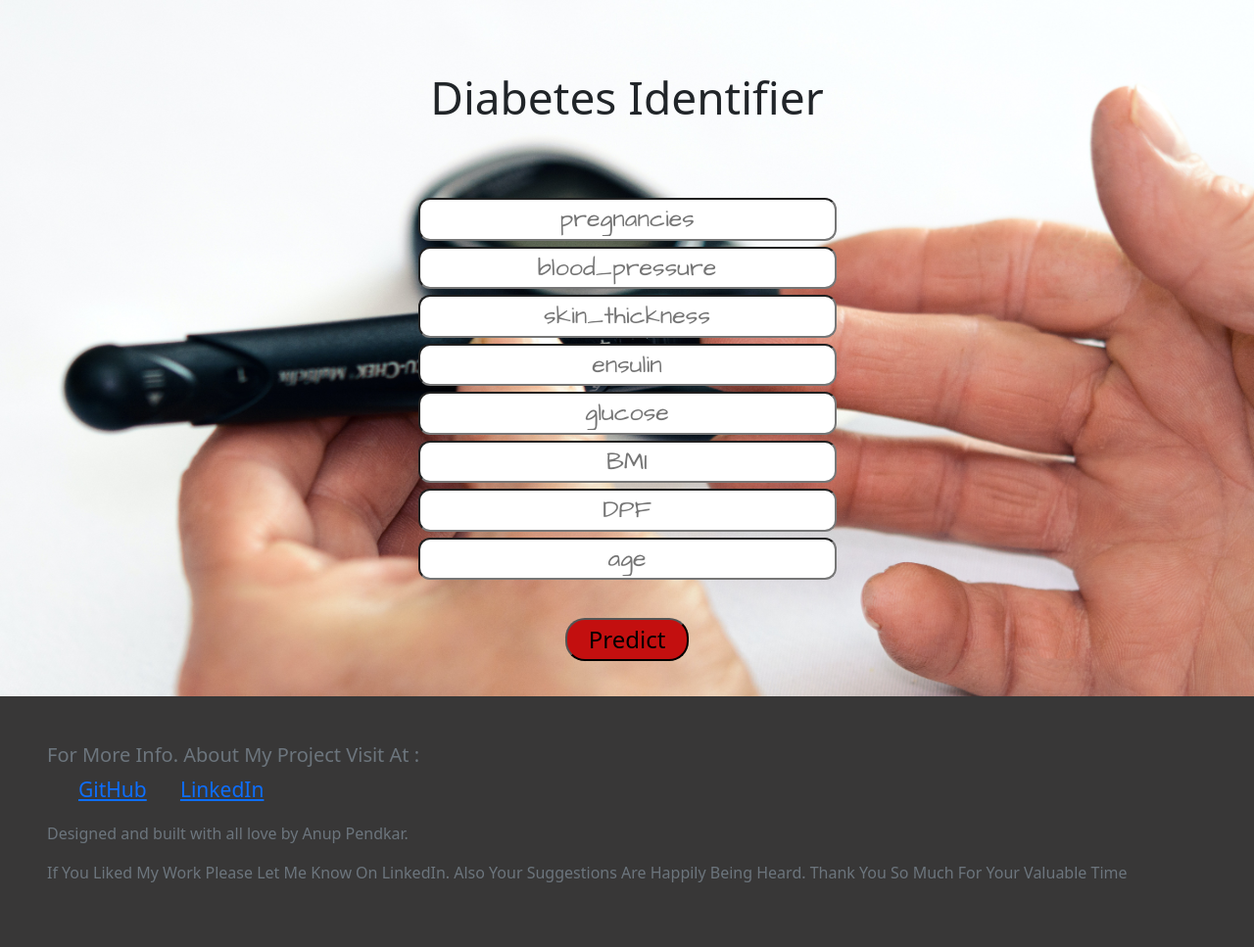
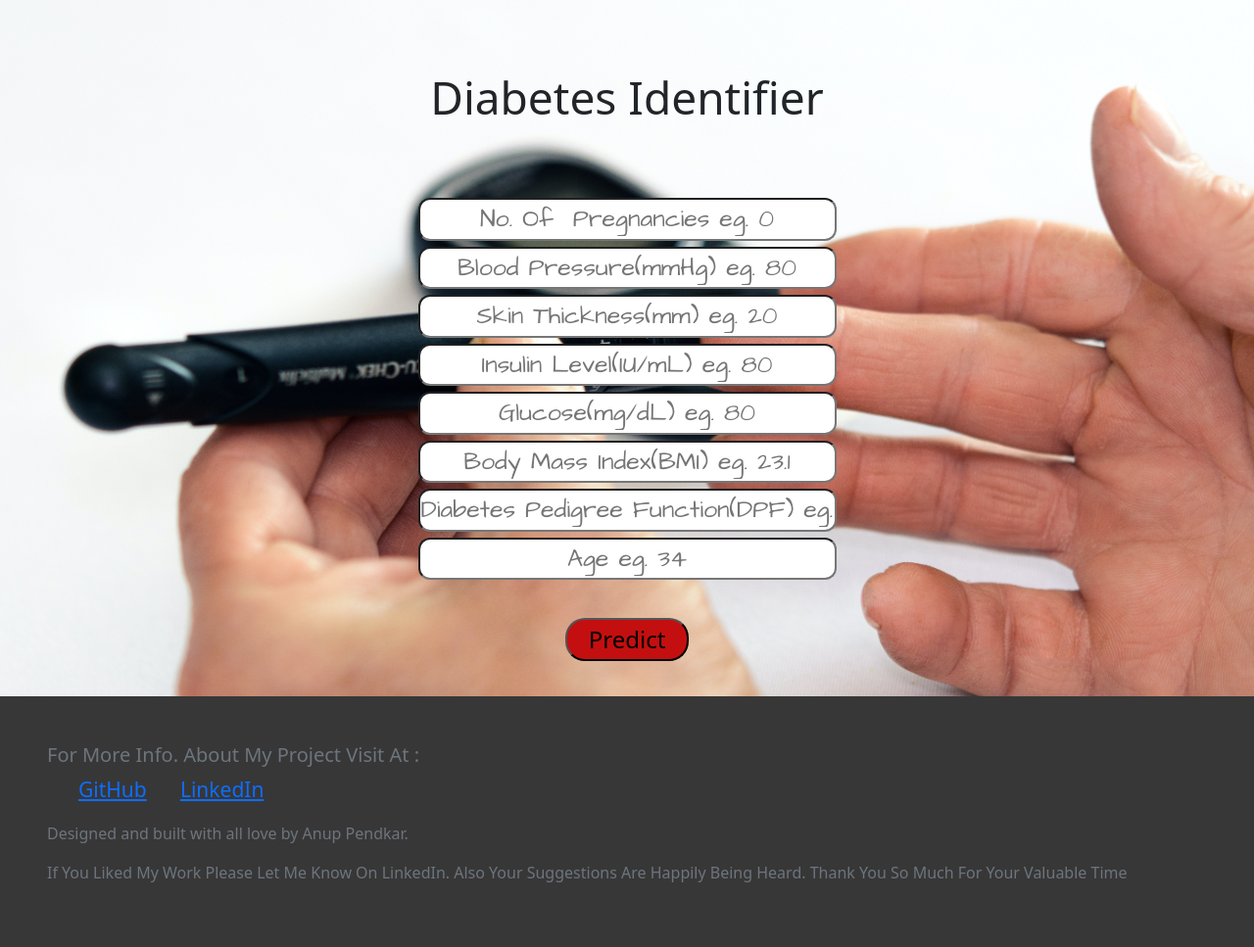
Before and after one commit to AnupPendkar/Diabetes-identifier, a Flask app: page / in a window 1280 px wide. Shown: the whole page at 98% size. Run offline with Flask 2, Linux system fonts and the light colour scheme; parts of the project's set-up code (start-up, migrations or seed data) failed here and were passed over.

Commit message:
Update index.html

```diff
--- a/templates/index.html
+++ b/templates/index.html
@@ -101,28 +101,28 @@
 
         <form method="POST" action="{{ url_for('submit')}}" accept-charset="utf-8">
             <div class="form-group">
-                <input type="text" name="pregnancies" placeholder="pregnancies" required>
+                <input type="text" name="pregnancies" placeholder="No. Of  Pregnancies eg. 0" required>
             </div>
             <div class="form-group">
-                <input type="text" name="blood_pressure" placeholder="blood_pressure" required>
+                <input type="text" name="blood_pressure" placeholder="Blood Pressure(mmHg) eg. 80" required>
             </div>
             <div class="form-group">
-                <input type="text" name="skin_thickness" placeholder="skin_thickness" required>
+                <input type="text" name="skin_thickness" placeholder="Skin Thickness(mm) eg. 20" required>
             </div>
             <div class="form-group">
-                <input type="text" name="ensulin" placeholder="ensulin" required>
+                <input type="text" name="ensulin" placeholder="Insulin Level(IU/mL) eg. 80" required>
             </div>
             <div class="form-group">
-                <input type="text" name="glucose" placeholder="glucose" required>
+                <input type="text" name="glucose" placeholder="Glucose(mg/dL) eg. 80" required>
             </div>
             <div class="form-group">
-                <input type="text" name="BMI" placeholder="BMI" required>
+                <input type="text" name="BMI" placeholder="Body Mass Index(BMI) eg. 23.1" required>
             </div>
             <div class="form-group">
-                <input type="text" name="DPF" placeholder="DPF" required>
+                <input type="text" name="DPF" placeholder="Diabetes Pedigree Function(DPF) eg. 0.52" required>
             </div>
             <div class="form-group">
-                <input type="text" name="age" placeholder="age" required>
+                <input type="text" name="age" placeholder="Age eg. 34" required>
             </div>
 
             <button type="submit">Predict</button>
```
